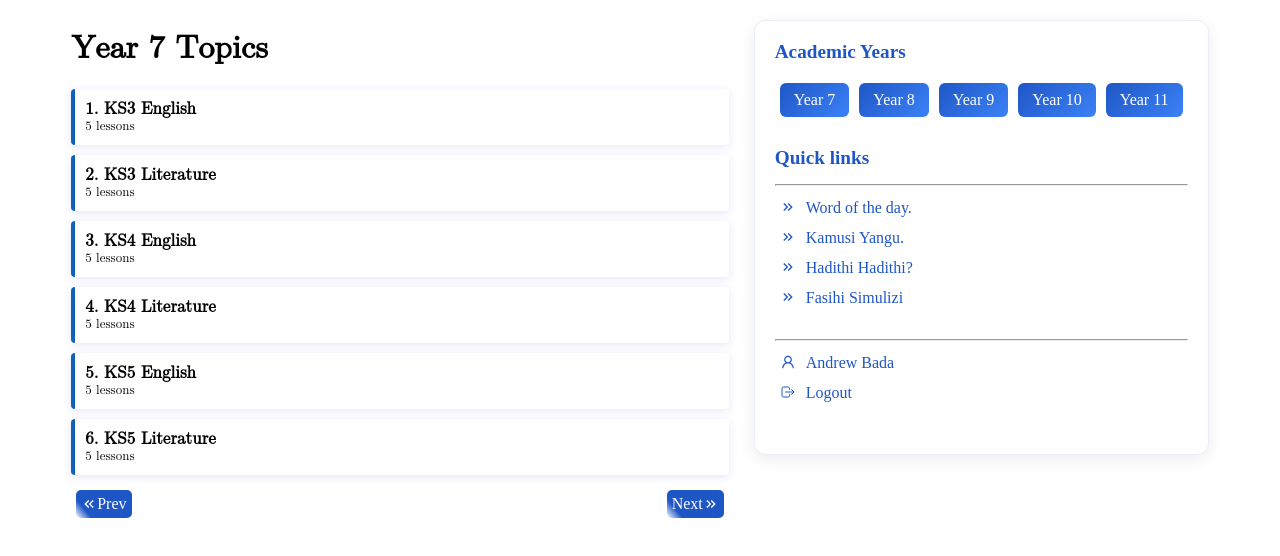
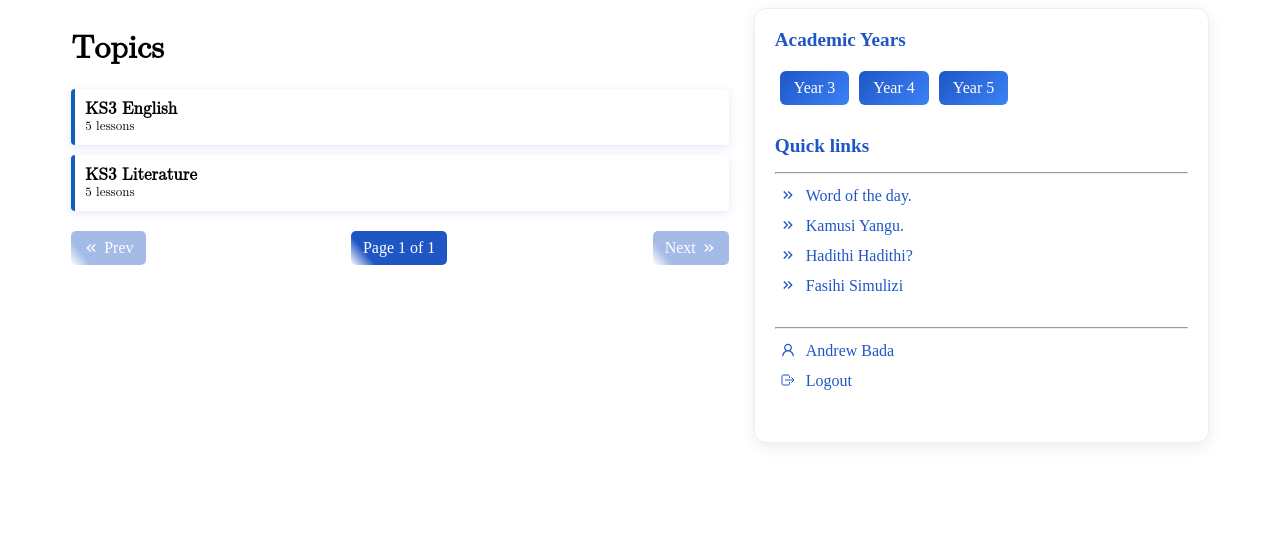
Before and after one commit to badakomora/school, a React (Create React App) app: page / in a window 1280 px wide. Shown: the top 556 px of the page. Built offline with nearby package versions, Linux system fonts and the light colour scheme.

Commit message:
pigination

```diff
--- a/src/Components/Dashboard.tsx
+++ b/src/Components/Dashboard.tsx
@@ -1,10 +1,11 @@
 /** @jsxImportSource @emotion/react */
 import { css } from "@emotion/react";
-import { useState } from "react";
+import { useEffect, useState } from "react";
 import Sidebar from "./Sidebar";
 import { Navbar } from "./Navbar";
 import ItemList from "./ItemList";
 import Pagination from "./Pagination";
+import { listTypes } from "../types";
 
 const styles = {
   dashboard: css`
@@ -31,6 +32,33 @@ const styles = {
 
 const Dashboard = () => {
   const [open, setOpen] = useState(false);
+  const [selectedYear, setSelectedYear] = useState("Year 3");
+  const [currentPage, setCurrentPage] = useState(1);
+
+  const itemsPerPage = 10;
+
+  const curriculum: Record<string, listTypes[]> = {
+    "Year 3": [
+      { title: "KS3 English", desc: "5 lessons" },
+      { title: "KS3 Literature", desc: "5 lessons" },
+    ],
+
+    "Year 4": [
+      { title: "KS4 English", desc: "5 lessons" },
+      { title: "KS4 Literature", desc: "5 lessons" },
+    ],
+
+    "Year 5": [
+      { title: "KS5 English", desc: "5 lessons" },
+      { title: "KS5 Literature", desc: "5 lessons" },
+    ],
+  };
+
+  const topics = curriculum[selectedYear] || [];
+
+  useEffect(() => {
+    setCurrentPage(1);
+  }, [selectedYear]);
 
   return (
     <>
@@ -39,11 +67,25 @@ const Dashboard = () => {
       <div css={styles.dashboard}>
         <div>
           <div>
-            <ItemList title="" desc="" />
-            <Pagination />
+            <ItemList
+              topics={topics}
+              currentPage={currentPage}
+              itemsPerPage={itemsPerPage}
+            />
+
+            <Pagination
+              currentPage={currentPage}
+              totalItems={topics.length}
+              itemsPerPage={itemsPerPage}
+              setCurrentPage={setCurrentPage}
+            />
           </div>
 
-          <Sidebar open={open} />
+          <Sidebar
+            open={open}
+            selectedYear={selectedYear}
+            setSelectedYear={setSelectedYear}
+          />
         </div>
       </div>
     </>
--- a/src/Components/ItemList.tsx
+++ b/src/Components/ItemList.tsx
@@ -1,12 +1,13 @@
 /** @jsxImportSource @emotion/react */
 import { css } from "@emotion/react";
-import React, { useEffect, useState } from "react";
+import React, { useState } from "react";
 import { listTypes } from "../types";
 import { Classroom } from "./Classroom";
 
 const styles = {
   list: css`
     font-family: math !important;
+
     @media (max-width: 768px) {
       margin-top: 70px;
     }
@@ -19,139 +20,113 @@ const styles = {
       padding: 10px;
       box-shadow: 0px 2px 10px lavender;
       margin-bottom: 10px;
-      background-color: #fff;
+      background: #fff;
       border-left: 4px solid #1061b7;
       position: relative;
-      cursor: pointer;
       border-radius: 4px;
       overflow: hidden;
-      transition: all 0.3s ease;
+      transition: 0.3s;
+      cursor: pointer;
+
       &:after {
-        background: linear-gradient(90deg, #fff 0%, #1f56c6 30%);
         content: "";
         position: absolute;
         top: 0;
         left: 0;
         width: 0%;
         height: 100%;
-        transition: width 0.5s ease;
+        background: linear-gradient(90deg, #fff 0%, #1f56c6 30%);
+        transition: width 0.5s;
         z-index: 1;
       }
+
       &:hover {
-        color: #fff;
-        background-color: inherit;
+        color: white;
+
         &:after {
           width: 100%;
         }
       }
 
+      span {
+        z-index: 2;
+      }
+
       span:first-of-type {
+        font-size: 17px;
         font-weight: bold;
-        font-size: 17px;
-        z-index: 2;
       }
 
       span:last-of-type {
         font-size: 13px;
-        z-index: 2;
       }
     }
   `,
 };
 
-const ItemList: React.FC<listTypes> = () => {
+type Props = {
+  topics: listTypes[];
+  currentPage: number;
+  itemsPerPage: number;
+};
+
+const ItemList: React.FC<Props> = ({ topics, currentPage, itemsPerPage }) => {
+  const [component, setComponent] = useState("");
   const [lessons, setLessons] = useState<listTypes[]>([]);
-  const [topics, setTopics] = useState<listTypes[]>([]);
-  const [component, setComponent] = useState("");
 
-  useEffect(() => {
-    const fetchedtopics = [
+  const fetchedLessons = [
     {
-        title: "KS3 English",
-        desc: "5 lessons",
+      title: "Lesson 1",
+      desc: "Video, Worksheet, Quiz",
     },
     {
-        title: "KS3 Literature",
-        desc: "5 lessons",
-      },
-      {
-        title: "KS4 English",
-        desc: "5 lessons",
-      },
-      {
-        title: "KS4 Literature",
-        desc: "5 lessons",
-      },
-      {
-        title: "KS5 English",
-        desc: "5 lessons",
-      },
-      {
-        title: "KS5 Literature",
-        desc: "5 lessons",
+      title: "Lesson 2",
+      desc: "Video, Worksheet",
     },
   ];
 
-    setTopics(fetchedtopics);
-  }, []);
+  const paginatedTopics = topics.slice(
+    (currentPage - 1) * itemsPerPage,
+    currentPage * itemsPerPage,
+  );
 
-  const fetchedLessons = [
-    {
-      title: "Asili ya lugha ya Kiswahili.",
-      desc: "video, worksheet, Quiz, Slides",
-    },
-    {
-      title: "Maeneo yanayozungumza Kiswahili.",
-      desc: "video, worksheet",
-    },
-  ];
+  const paginatedLessons = lessons.slice(
+    (currentPage - 1) * itemsPerPage,
+    currentPage * itemsPerPage,
+  );
+
   const handleLessons = (e: React.MouseEvent) => {
     e.preventDefault();
     setLessons(fetchedLessons);
-    setTopics([]);
   };
 
   const handleClass = (e: React.MouseEvent) => {
     e.preventDefault();
     setComponent("classroom");
-    setLessons([]);
-    setTopics([]);
   };
 
+  if (component === "classroom") {
+    return <Classroom />;
+  }
+
   return (
-    <>
     <div css={styles.list}>
-        {component === "classroom" ? (
-          <Classroom />
-        ) : (
-          <>
-            <h1>
-              {topics.length > 0
-                ? "Year 7 Topics"
-                : lessons.length > 0
-                  ? "Topic 1"
-                  : ""}
-            </h1>
-            {topics.map((topic, index) => (
+      <h1>{lessons.length ? "Lessons" : "Topics"}</h1>
+
+      {lessons.length === 0
+        ? paginatedTopics.map((topic, index) => (
             <a href="." key={index} onClick={handleLessons}>
-                <span>
-                  {index + 1}. {topic.title}
-                </span>
+              <span>{topic.title}</span>
               <span>{topic.desc}</span>
             </a>
-            ))}
-            {lessons.map((lesson, index) => (
+          ))
+        : paginatedLessons.map((lesson, index) => (
             <a href="." key={index} onClick={handleClass}>
-                <span>
-                  {index + 1}. {lesson.title}
-                </span>
+              <span>{lesson.title}</span>
               <span>{lesson.desc}</span>
             </a>
           ))}
-          </>
-        )}
     </div>
-    </>
   );
 };
 
--- a/src/Components/Pagination.tsx
+++ b/src/Components/Pagination.tsx
@@ -1,41 +1,78 @@
 /** @jsxImportSource @emotion/react */
 import { css } from "@emotion/react";
-import { MdOutlineKeyboardDoubleArrowRight } from "react-icons/md";
-import { MdOutlineKeyboardDoubleArrowLeft } from "react-icons/md";
+import {
+  MdOutlineKeyboardDoubleArrowLeft,
+  MdOutlineKeyboardDoubleArrowRight,
+} from "react-icons/md";
 
 const styles = {
   pagination: css`
-    margin-top: 10px;
+    margin-top: 20px;
     display: flex;
     justify-content: space-between;
 
     span {
       display: flex;
       align-items: center;
+      gap: 5px;
       background: linear-gradient(50deg, #fff 0%, #1f56c6 20%);
-      padding: 5px;
+      padding: 8px 12px;
       border-radius: 5px;
       color: white;
-      margin: 5px;
+      cursor: pointer;
+      user-select: none;
+      transition: 0.2s;
 
-      a {
-        color: #fff;
-        text-decoration: none;
+      &:hover:not(.disabled) {
+        opacity: 0.9;
+      }
+
+      &.disabled {
+        opacity: 0.4;
+        cursor: not-allowed;
       }
     }
   `,
 };
 
-const Pagination = () => {
+type PaginationProps = {
+  currentPage: number;
+  totalItems: number;
+  itemsPerPage?: number;
+  setCurrentPage: React.Dispatch<React.SetStateAction<number>>;
+};
+
+const Pagination = ({
+  currentPage,
+  totalItems,
+  itemsPerPage = 10,
+  setCurrentPage,
+}: PaginationProps) => {
+  const totalPages = Math.ceil(totalItems / itemsPerPage);
+
   return (
     <div css={styles.pagination}>
-      <span>
+      <span
+        className={currentPage === 1 ? "disabled" : ""}
+        onClick={() =>
+          currentPage > 1 && setCurrentPage((page) => page - 1)
+        }
+      >
         <MdOutlineKeyboardDoubleArrowLeft />
-        <a href=".">Prev</a>
+        Prev
       </span>
 
       <span>
-        <a href=".">Next</a>
+        Page {currentPage} of {totalPages || 1}
+      </span>
+
+      <span
+        className={currentPage === totalPages ? "disabled" : ""}
+        onClick={() =>
+          currentPage < totalPages && setCurrentPage((page) => page + 1)
+        }
+      >
+        Next
         <MdOutlineKeyboardDoubleArrowRight />
       </span>
     </div>
--- a/src/Components/Sidebar.tsx
+++ b/src/Components/Sidebar.tsx
@@ -76,14 +76,20 @@ const styles = {
   `,
 };
 
+
 type SidebarProps = {
   open: boolean;
+  selectedYear: string;
+  setSelectedYear: React.Dispatch<React.SetStateAction<string>>;
 };
 
-// Dynamically generate Year 7 - Year 11
-const years = Array.from({ length: 5 }, (_, index) => `Year ${index + 7}`);
+const years = ["Year 3", "Year 4", "Year 5"];
 
-const Sidebar = ({ open }: SidebarProps) => {
+const Sidebar = ({
+  open,
+  selectedYear,
+  setSelectedYear,
+}: SidebarProps) => {
   return (
     <div css={styles.container(open)}>
       <div>
@@ -92,13 +98,20 @@ const Sidebar = ({ open }: SidebarProps) => {
 
           {years.map((year) => (
             <span key={year}>
-              <a href=".">{year}</a>
+              <a
+                href="."
+                onClick={(e) => {
+                  e.preventDefault();
+                  setSelectedYear(year);
+                }}
+              >
+                {year}
+              </a>
             </span>
           ))}
         </div>
 
         <Quicklinks />
-
         <User />
       </div>
     </div>
```
Lines whose indentation alone changed are shown as unchanged.
